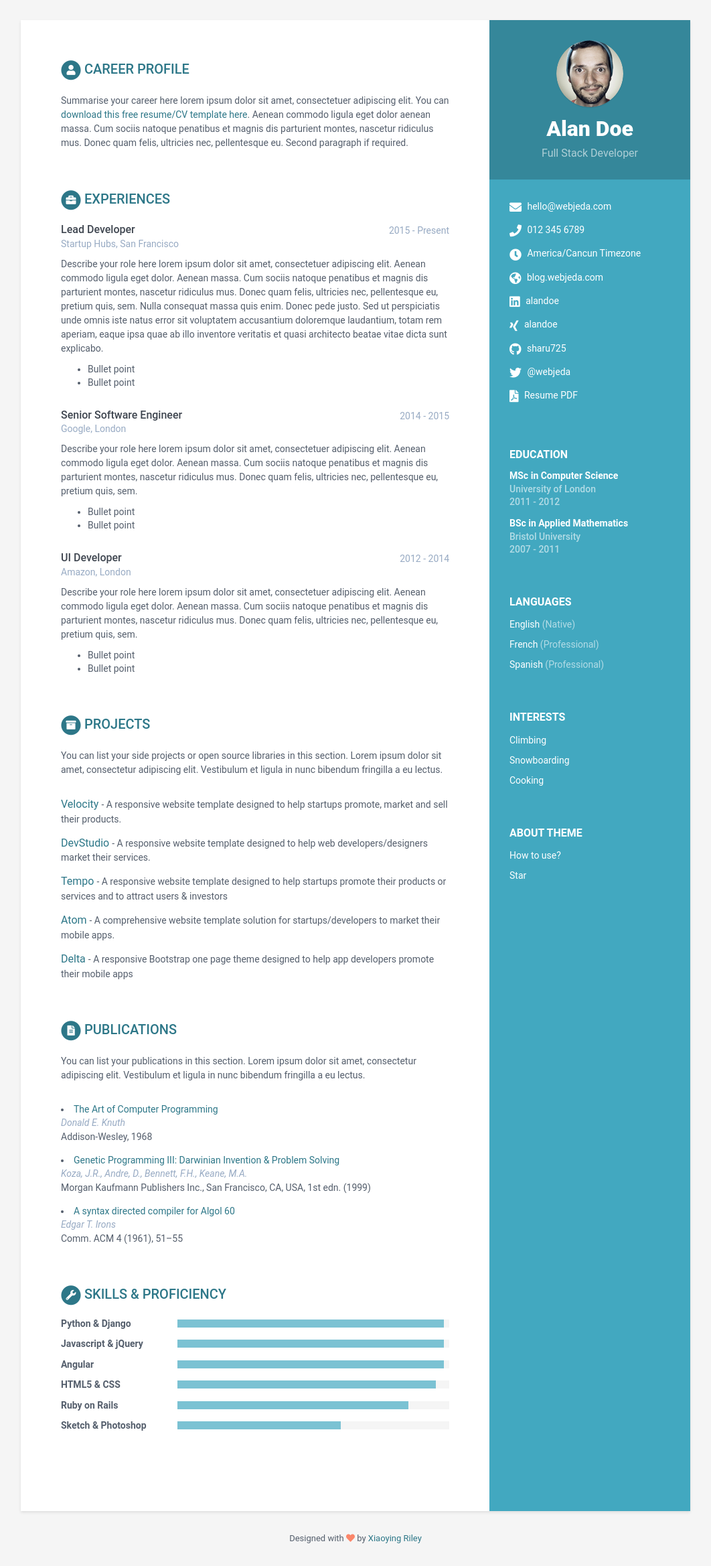
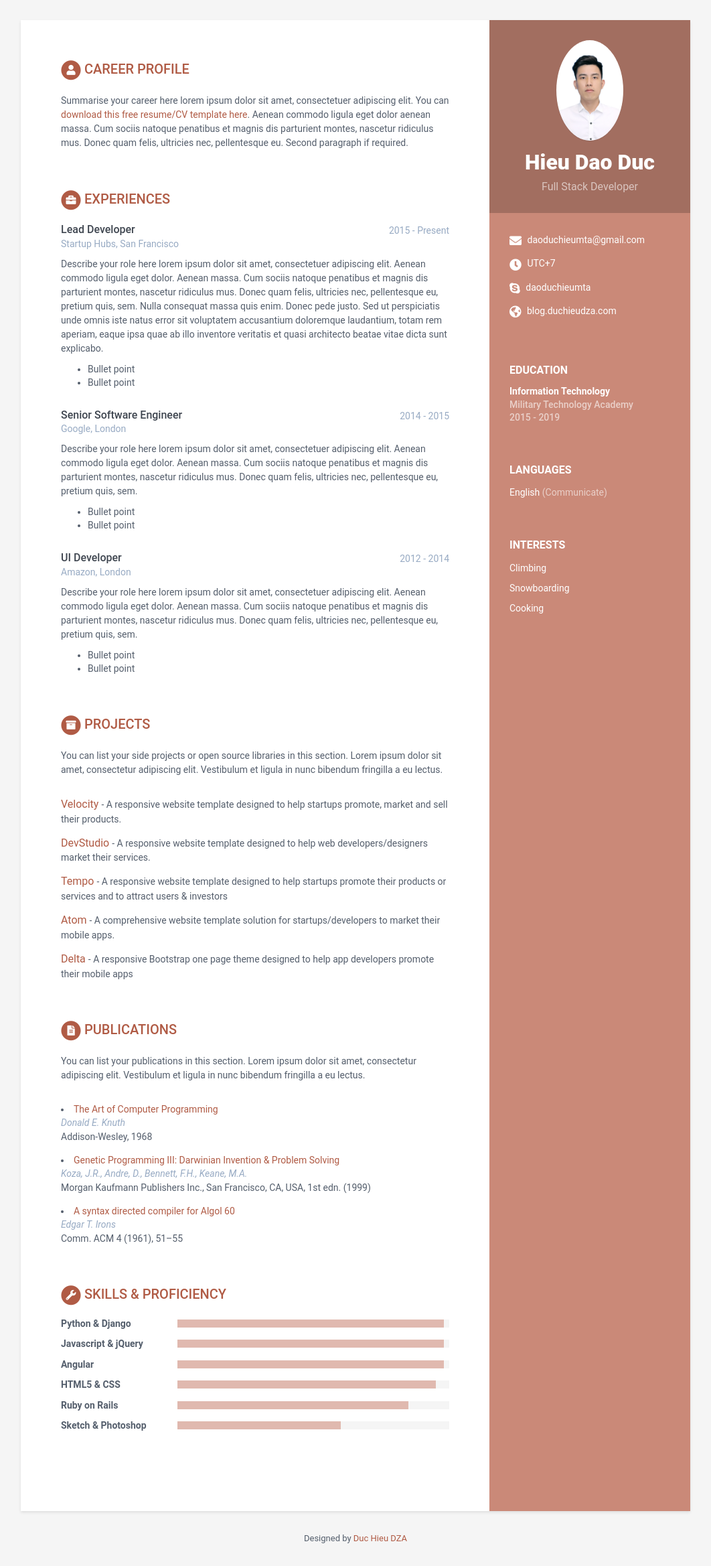
Before and after one commit to duchieu-dza/duchieu-dza, a Jekyll site: the page built from index.html, in a window 1280 px wide. Shown: the whole page at 67% size, without its empty margins (109-1171 px from the left). Built offline with Jekyll 4.4.1, drawn with Linux system fonts in a browser that asks for light colours.

Commit message:
update cv online

```diff
--- a/_data/data.yml
+++ b/_data/data.yml
@@ -3,20 +3,21 @@
 #
 
 sidebar:
-    about: True # set to False or comment line if you want to remove the "how to use?" in the sidebar
+    about: False # set to False or comment line if you want to remove the "how to use?" in the sidebar
     education: True # set to False if you want education in main section instead of in sidebar
 
     # Profile information
-    name: Alan Doe
+    name: Hieu Dao Duc
     tagline: Full Stack Developer
-    avatar: profile.png  #place a 100x100 picture inside /assets/images/ folder and provide the name of the file below
+    avatar: profile.jpg  #place a 100x100 picture inside /assets/images/ folder and provide the name of the file below
 
     # Sidebar links
-    email: hello@webjeda.com
-    phone: 012 345 6789
-    timezone: America/Cancun Timezone
+    email: daoduchieumta@gmail.com
+    phone: 0989133840
+    timezone: UTC+7
     citizenship:
-    website: blog.webjeda.com #do not add http://
+    skype: daoduchieumta
+    website: blog.duchieudza.com #do not add http://
     linkedin: alandoe
     xing: alandoe
     github: sharu725
@@ -31,14 +32,7 @@ sidebar:
 
     languages:
       - idiom: English
-        level: Native
-
-      - idiom: French
-        level: Professional
-
-      - idiom: Spanish
-        level: Professional
-
+        level: Communicate
     interests:
       - item: Climbing
         link:
@@ -59,20 +53,9 @@ career-profile:
       Donec quam felis, ultricies nec, pellentesque eu.
       Second paragraph if required.
 education:
-    - degree: MSc in Computer Science
-      university: University of London
-      time: 2011 - 2012
-      details: |
-        Describe your study here lorem ipsum dolor sit amet, consectetuer
-        adipiscing elit. Aenean commodo ligula eget dolor. Aenean massa. Cum
-        sociis natoque penatibus et magnis dis parturient montes, nascetur
-        ridiculus mus. Donec quam felis, ultricies nec, pellentesque eu,
-        pretium quis, sem.
-          - Bullet point
-          - Bullet point
-    - degree: BSc in Applied Mathematics
-      university: Bristol University
-      time: 2007 - 2011
+    - degree: Information Technology
+      university: Military Technology Academy
+      time: 2015 - 2019
       details: |
         Describe your study here lorem ipsum dolor sit amet, consectetuer
         adipiscing elit. Aenean commodo ligula eget dolor. Aenean massa. Cum
@@ -191,4 +174,4 @@ skills:
         level: 60%
 
 footer: >
-    Designed with <i class="fas fa-heart"></i> by <a href="http://themes.3rdwavemedia.com" target="_blank" rel="nofollow">Xiaoying Riley</a>
+    Designed by <a href="https://github.com/duchieu-dza/" target="_blank" rel="nofollow">Duc Hieu DZA</a>
--- a/_includes/contact.html
+++ b/_includes/contact.html
@@ -7,11 +7,11 @@
     </li>
     {% endif %}
 
-    {% if sidebar.phone %}
+    <!-- {% if sidebar.phone %}
     <li class="phone"><i class="fas fa-phone"></i>
       <a href="tel:{{ sidebar.phone }}">{{ sidebar.phone }}</a>
     </li>
-    {% endif %}
+    {% endif %} -->
 
     {% if sidebar.citizenship %}
     <li class="phone"><i class="fas fa-passport"></i>
@@ -25,43 +25,48 @@
     </li>
     {% endif %}
 
-    {% if sidebar.telegram %}
+    <!-- {% if sidebar.telegram %}
     <li class="telegram"><i class="fab fa-telegram"></i>
       <a href="https://t.me/{{ sidebar.telegram }}" target="_blank">{{ sidebar.telegram }}</a>
     </li>
+    {% endif %} -->
+
+    {% if sidebar.skype %}
+    <li class="skype"><i class="fab fa-skype"></i>
+      <a href="http://{{ sidebar.skype }}" target="_blank">{{ sidebar.skype }}</a>
+    </li>
     {% endif %}
-
     {% if sidebar.website %}
     <li class="website"><i class="fas fa-globe-americas"></i>
       <a href="http://{{ sidebar.website }}" target="_blank">{{ sidebar.website }}</a>
     </li>
     {% endif %}
 
-    {% if sidebar.linkedin %}
+    <!-- {% if sidebar.linkedin %}
     <li class="linkedin"><i class="fab fa-linkedin"></i>
       <a href="https://linkedin.com/in/{{ sidebar.linkedin }}" target="_blank">{{ sidebar.linkedin }}</a>
     </li>
-    {% endif %}
+    {% endif %} -->
 
-    {% if sidebar.xing %}
+    <!-- {% if sidebar.xing %}
     <li class="xing"><i class="fab fa-xing"></i>
       <a href="https://www.xing.com/profile/{{ sidebar.xing }}" target="_blank">{{ sidebar.xing }}</a>
     </li>
-    {% endif %}
+    {% endif %} -->
 
-    {% if sidebar.github %}
+    <!-- {% if sidebar.github %}
     <li class="github"><i class="fab fa-github"></i>
       <a href="http://github.com/{{ sidebar.github }}" target="_blank">{{ sidebar.github }}</a>
     </li>
-    {% endif %}
+    {% endif %} -->
 
-    {% if sidebar.gitlab %}
+    <!-- {% if sidebar.gitlab %}
     <li class="gitlab"><i class="fab fa-gitlab"></i>
       <a href="http://gitlab.com/{{ sidebar.gitlab }}" target="_blank">{{ sidebar.gitlab }}</a>
     </li>
-    {% endif %}
+    {% endif %} -->
 
-    {% if sidebar.bitbucket %}
+    <!-- {% if sidebar.bitbucket %}
     <li class="bitbucket"><i class="fab fa-bitbucket"></i>
       <a href="http://bitbucket.com/{{ sidebar.bitbucket }}" target="_blank">{{ sidebar.bitbucket }}</a>
     </li>
@@ -95,7 +100,7 @@
     <li class="pdf"><i class="fas fa-file-pdf"></i>
       <a href="{{ sidebar.pdf }}" target="_blank">Resume PDF</a>
     </li>
-    {% endif %}
+    {% endif %} -->
 
   </ul>
 </div><!--//contact-container-->
--- a/_sass/skins/_blue.scss
+++ b/_sass/skins/_blue.scss
@@ -1,5 +1,5 @@
 /* Blue variables */
-$theme-color: #42A8C0;
+$theme-color: #ca8978;
 $text-color: #3F4650;
 $text-color-secondary: #545E6C;
 $text-grey: #97AAC3;
```
Also changed, not shown: README.md, assets/images/profile.jpg (added).
